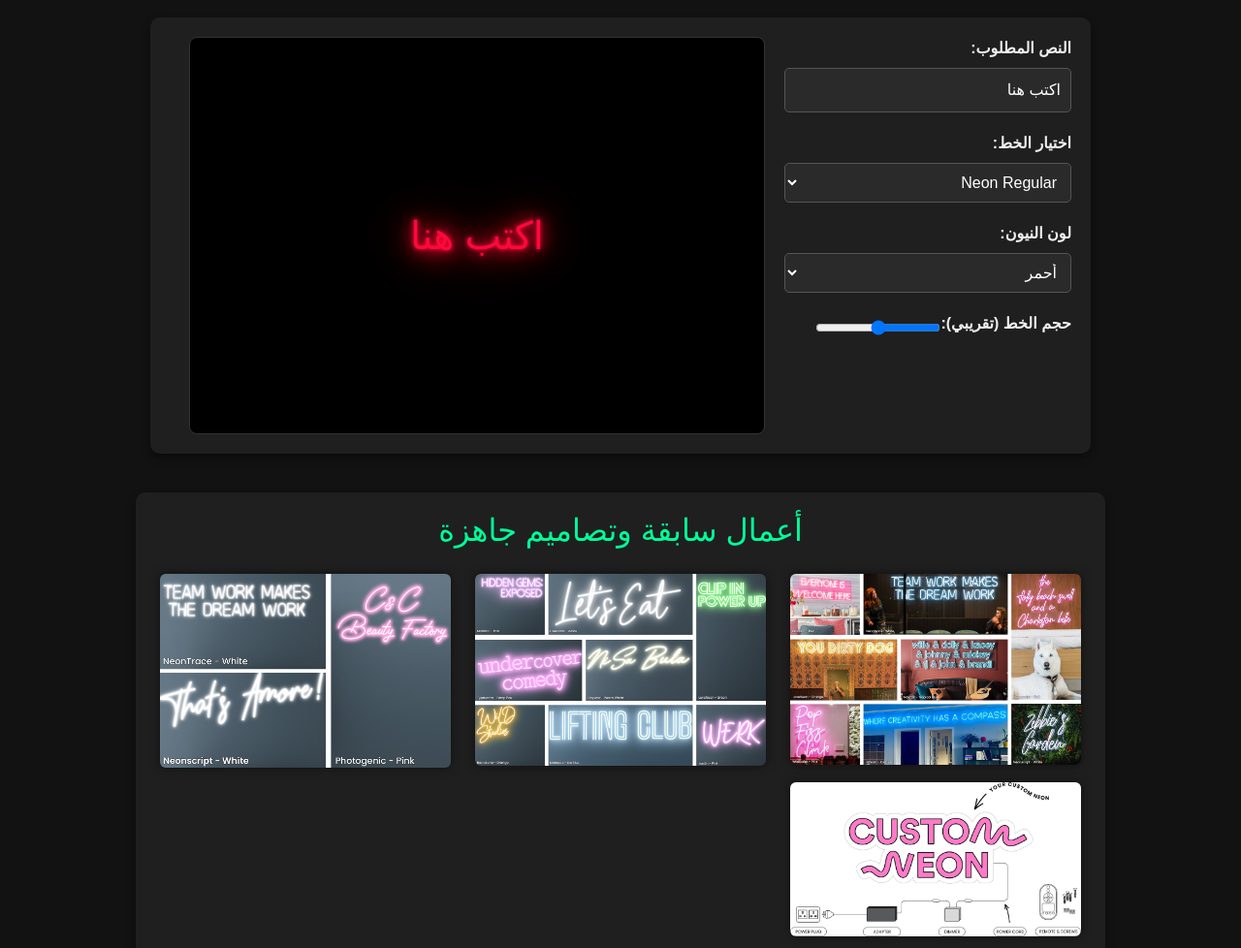
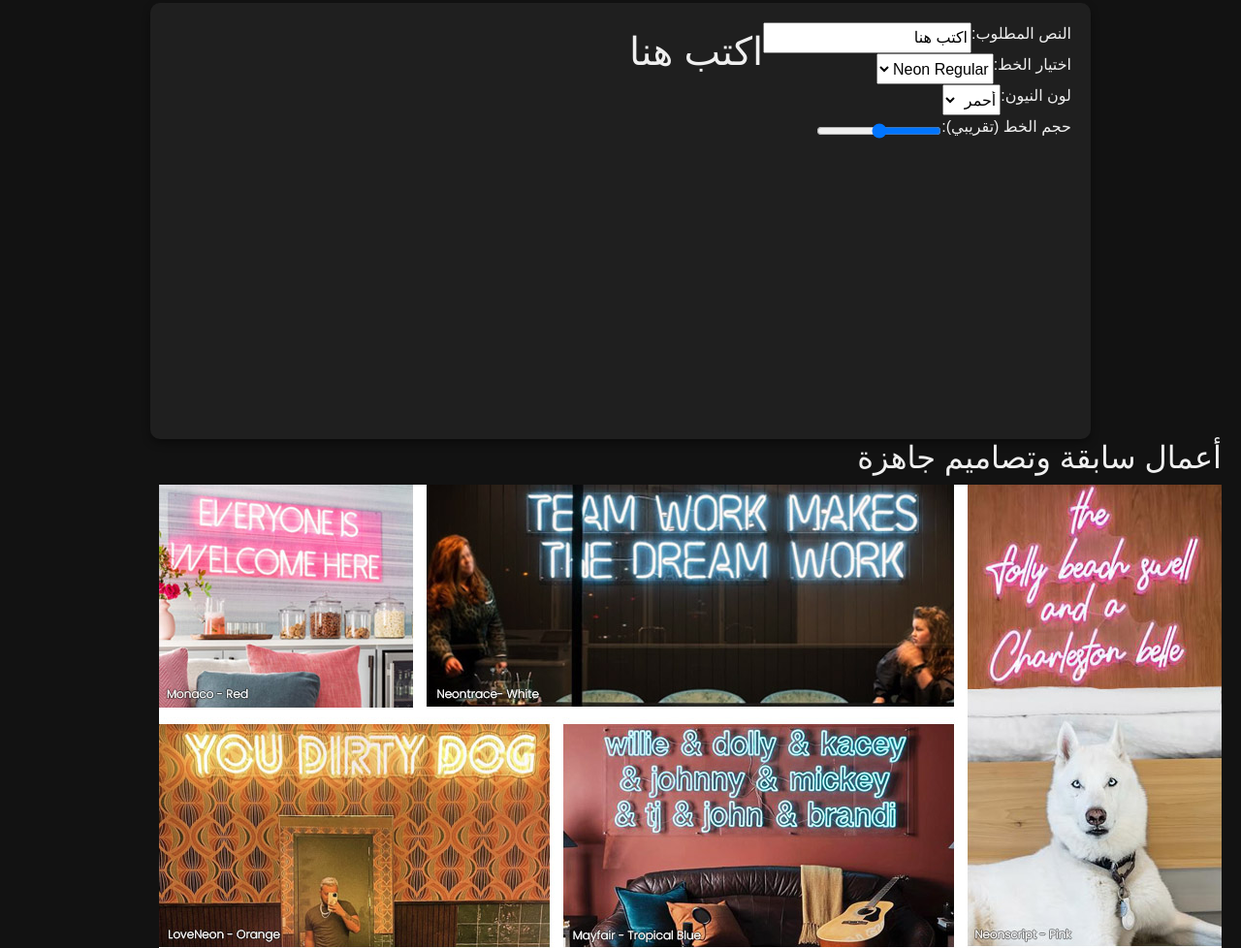
Before and after one commit to Onajjarko/Castlelight, a website: page index.html in a window 1280 px wide. Shown: the part 194-1172 px from the top of the page at 97% size. Drawn offline with Linux system fonts and the light colour scheme; a web font is replaced by a local one.

Commit message:
Update style.css

```diff
--- a/style.css
+++ b/style.css
@@ -1,70 +1,61 @@
 /* -------------------------------------- */
-/* تعريف خطوط النيون المخصصة (مع الامتدادات والمسارات المصححة) */
+/* تعريف خطوط النيون المخصصة (القديمة والجديدة) */
 /* -------------------------------------- */
 
-/* 1. خط Clip */
+/* الخطوط القديمة (للتأكد من عملها) */
+@font-face { font-family: 'NeonClip'; src: url('./fonts/clip/Clip.ttf') format('truetype'); }
+@font-face { font-family: 'NeonDespairs'; src: url('./fonts/despairs/despairs-font-trial.ttf') format('truetype'); }
+@font-face { font-family: 'NeonIcklips'; src: url('./fonts/icklips/Icklips_.ttf') format('truetype'); }
+@font-face { font-family: 'NeonKosan'; src: url('./fonts/kosannoncommercial/KosanNonCommercial.otf') format('opentype'); }
+@font-face { font-family: 'NeonRegular'; src: url('./fonts/neon/NEON__.ttf') format('truetype'); }
+@font-face { font-family: 'NeonParty'; src: url('./fonts/partylicious/Partilicious.ttf') format('truetype'); }
+@font-face { font-family: 'NeonPicadilly'; src: url('./fonts/picadilly/Picadilly.ttf') format('truetype'); }
+
+
+/* -------------------------------------- */
+/* تعريف الخطوط الجديدة من مجلد castlefont (المسارات المأخوذة من الصورة) */
+/* -------------------------------------- */
+
+/* 1. خط Animal Chariot (من مجلد anima: chariot) */
 @font-face {
-    font-family: 'NeonClip';
-    src: url('./fonts/clip/Clip.ttf') format('truetype');
+    font-family: 'NeonAnimal';
+    src: url('./fonts/castlefont/anima_chariot/Animal_Chariot.ttf') format('truetype');
 }
 
-/* 2. خط Despairs */
+/* 2. خط Demather */
 @font-face {
-    font-family: 'NeonDespairs';
-    src: url('./fonts/despairs/despairs-font-trial.ttf') format('truetype');
+    font-family: 'NeonDemather';
+    src: url('./fonts/castlefont/Demather/Demather.otf') format('opentype');
 }
 
-/* 3. خط Icklips */
+/* 3. خط Floralis Couture */
 @font-face {
-    font-family: 'NeonIcklips';
-    src: url('./fonts/icklips/Icklips_.ttf') format('truetype');
+    font-family: 'NeonFloralis';
+    src: url('./fonts/castlefont/floralis/Floralis_Couture.ttf') format('truetype');
 }
 
-/* 4. خط KosanNonCommercial */
+/* 4. خط Neon 80s */
 @font-face {
-    font-family: 'NeonKosan';
-    src: url('./fonts/kosannoncommercial/KosanNonCommercial.otf') format('opentype');
-}
-
-/* 5. خط Neon */
-@font-face {
-    font-family: 'NeonRegular';
-    src: url('./fonts/neon/NEON__.ttf') format('truetype');
-}
-
-/* 6. خط Partylicious */
-@font-face {
-    font-family: 'NeonParty';
-    src: url('./fonts/partylicious/Partilicious.ttf') format('truetype');
-}
-
-/* 7. خط Picadilly */
-@font-face {
-    font-family: 'NeonPicadilly';
-    src: url('./fonts/picadilly/Picadilly.ttf') format('truetype');
+    font-family: 'Neon80s';
+    src: url('./fonts/castlefont/Neon80s/Neon.ttf') format('truetype');
 }
 
 
 /* -------------------------------------- */
-/* تنسيق الشعار (اللوجو) */
+/* تنسيق الشعار وتنسيق الواجهة (باقي الكود) */
 /* -------------------------------------- */
 
 .logo-container {
-    text-align: center; /* لتوسيط الصورة */
+    text-align: center;
     padding-top: 20px;
     margin-bottom: 20px;
 }
 
 .main-logo {
-    max-width: 100px; /* يمكنك تعديل الحجم حسب الرغبة */
+    max-width: 80px; /* تم تصغير الحجم */
     height: auto;
     border-radius: 8px;
 }
-
-
-/* -------------------------------------- */
-/* تنسيق الواجهة والخلفية (كود التوهج) */
-/* -------------------------------------- */
 
 body {
     background-color: #121212;
@@ -85,7 +76,7 @@ h1 {
     text-align: center;
     color: #fff;
     margin-bottom: 30px;
-    margin-top: 10px; /* تقليل المسافة من الأعلى بعد اللوجو */
+    margin-top: 10px;
 }
 
 .customizer-panel {
@@ -97,163 +88,9 @@ h1 {
     box-shadow: 0 4px 8px rgba(0, 0, 0, 0.4);
     min-height: 450px;
 }
-
-.controls-section {
-    flex: 1;
-    min-width: 300px;
-    padding-left: 20px;
-}
-
-.neon-display {
-    flex: 2;
-    min-height: 350px;
-    display: flex;
-    align-items: center;
-    justify-content: center;
-    border: 1px solid #333;
-    border-radius: 8px;
-    margin-left: 20px;
-    background-color: #000;
-    overflow: hidden;
-}
-
-.input-group {
-    margin-bottom: 20px;
-}
-/* ... بقية تنسيق الواجهة ... */
-.input-group label {
-    display: block;
-    margin-bottom: 8px;
-    font-weight: bold;
-}
-
-.input-group input[type="text"],
-.input-group select {
-    width: 100%;
-    padding: 10px;
-    border-radius: 5px;
-    border: 1px solid #555;
-    background-color: #2a2a2a;
-    color: #fff;
-}
-
-/* تنسيق خاص للسعر (للحفاظ على شكل الواجهة حتى لو حذفنا الـ JS) */
-.price-display {
-    margin-top: 30px;
-    padding: 15px;
-    background-color: #0a0a0a;
-    border-radius: 5px;
-    text-align: center;
-    border-left: 4px solid #00ff99;
-}
-
-#price {
-    font-size: 2em;
-    font-weight: bold;
-    color: #00ff99;
-    display: block;
-    margin-top: 5px;
-}
-
-/* -------------------------------------- */
-/* تنسيق معرض الصور الجديد */
-/* -------------------------------------- */
-.gallery-container {
-    width: 100%;
-    max-width: 1000px;
-    margin: 40px auto;
-    padding: 20px;
-    background-color: #1f1f1f;
-    border-radius: 10px;
-    box-shadow: 0 4px 8px rgba(0, 0, 0, 0.4);
-}
-
-.gallery-container h2 {
-    text-align: center;
-    color: #00ff99;
-    margin-bottom: 25px;
-}
-
-.image-grid {
-    display: grid;
-    grid-template-columns: repeat(auto-fit, minmax(250px, 1fr));
-    gap: 15px;
-    justify-items: center;
-}
-
-.image-grid img {
-    width: 100%;
-    max-width: 300px;
-    height: auto;
-    border-radius: 6px;
-    box-shadow: 0 0 10px rgba(0, 0, 0, 0.5);
-    transition: transform 0.3s;
-}
-
-.image-grid img:hover {
-    transform: scale(1.03);
-    border: 1px solid #00ff99;
-}
+/* ... بقية تنسيقات الواجهة (controls-section, neon-display, image-grid, neon-sign) تبقى كما هي ... */
 
 /* -------------------------------------- */
 /* فئات الألوان وتأثيرات النيون (كود التوهج) */
 /* -------------------------------------- */
-
-.neon-sign {
-    font-family: 'NeonRegular', sans-serif; /* الخط الافتراضي */
-    font-size: 40px;
-    text-align: center;
-    transition: all 0.2s ease-in-out;
-    white-space: nowrap;
-}
-
-/* ... بقية فئات الألوان تبقى كما هي ... */
-.neon-red {
-    color: #ff073a;
-    text-shadow:
-        0 0 5px #ff073a,
-        0 0 15px #ff073a,
-        0 0 30px #ff073a,
-        0 0 50px #ff073a,
-        0 0 80px rgba(255, 7, 58, 0.7);
-}
-
-.neon-blue {
-    color: #00ffff;
-    text-shadow:
-        0 0 5px #00ffff,
-        0 0 15px #00ffff,
-        0 0 30px #00ffff,
-        0 0 50px #00ffff,
-        0 0 80px rgba(0, 255, 255, 0.7);
-}
-
-.neon-green {
-    color: #39ff14;
-    text-shadow:
-        0 0 5px #39ff14,
-        0 0 15px #39ff14,
-        0 0 30px #39ff14,
-        0 0 50px #39ff14,
-        0 0 80px rgba(57, 255, 20, 0.7);
-}
-
-.neon-pink {
-    color: #ff6ec4;
-    text-shadow:
-        0 0 5px #ff6ec4,
-        0 0 15px #ff6ec4,
-        0 0 30px #ff6ec4,
-        0 0 50px #ff6ec4,
-        0 0 80px rgba(255, 110, 196, 0.7);
-}
-
-.neon-yellow {
-    color: #ffff33;
-    text-shadow:
-        0 0 5px #ffff33,
-        0 0 15px #ffff33,
-        0 0 30px #ffff33,
-        0 0 50px #ffff33,
-        0 0 80px rgba(255, 255, 51, 0.7);
-}
+/* ... (كود الألوان neon-red, neon-blue, etc. يبقى كما هو) ... */
```
